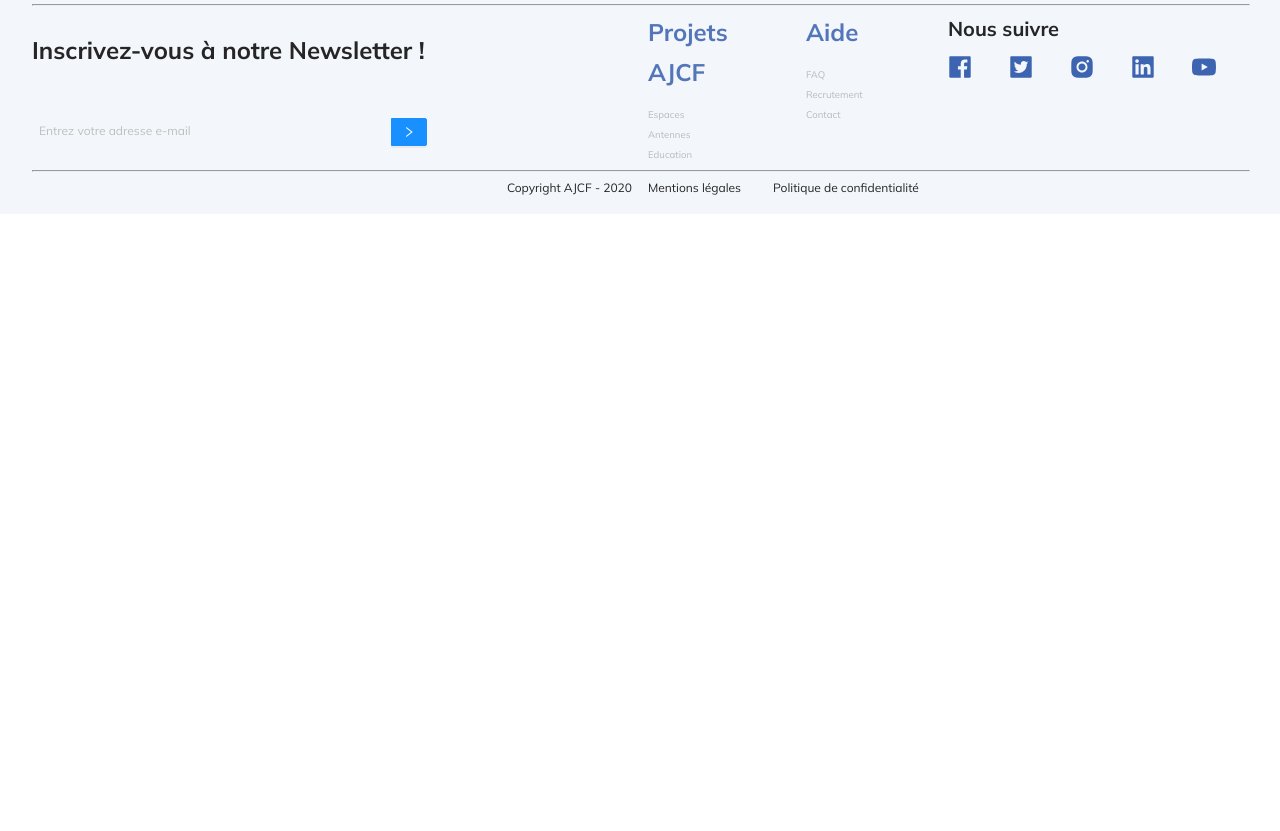
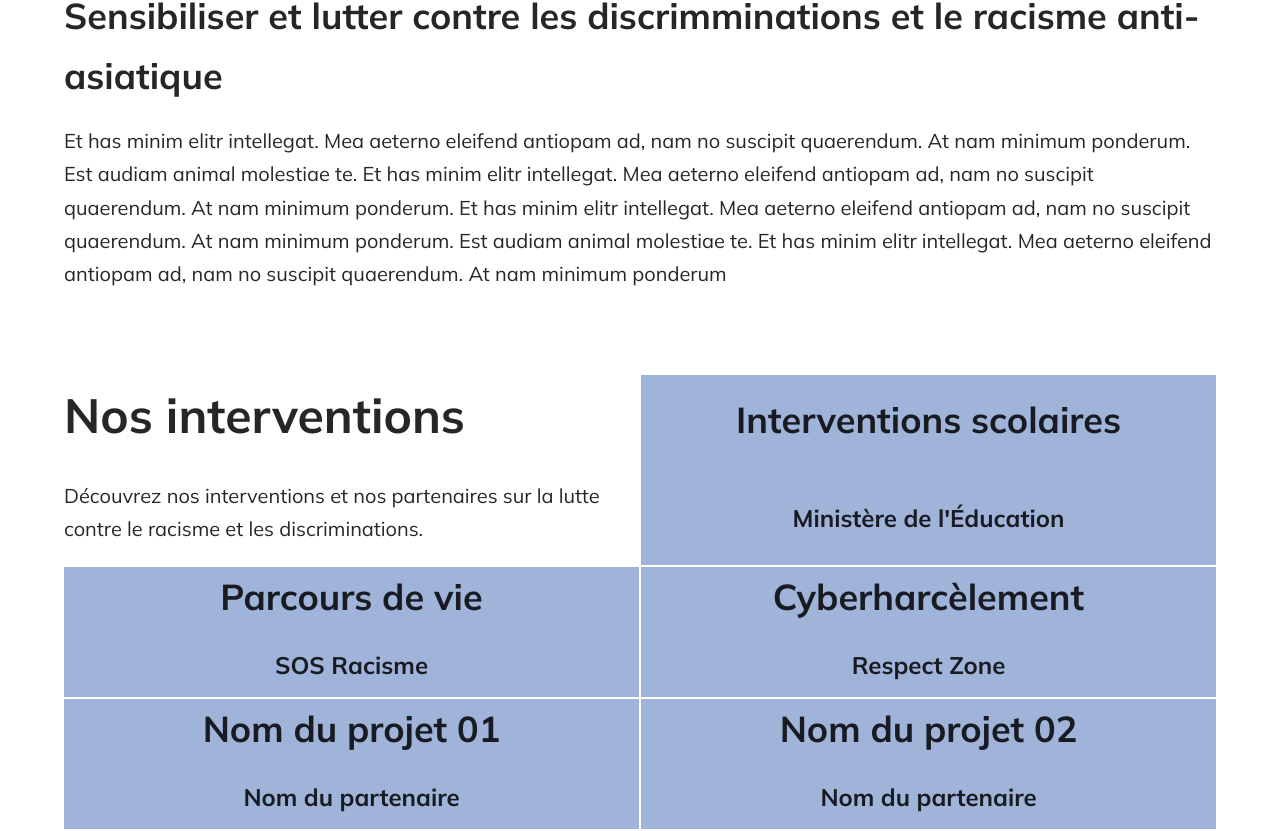
Before and after one commit to lajcf/ajcf, a Next.js app in the folder ajcf-new-site/: page /projets-ajcf/education-ajcf in a window 1280 px wide. Shown: the part 326-1157 px from the top of the page. Before the commit the page ends 800 px from the top, so only its background shows below. Built offline with nearby package versions, Linux system fonts and the light colour scheme.

Commit message:
style: EducationAJCF/OurInterventions

```diff
--- /dev/null
+++ b/ajcf-new-site/components/ProjetsAJCF/EducationAJCFComponents/EducationAJCF.module.scss
@@ -0,0 +1,11 @@
+.ourInterventionsSection {
+  display: grid;
+  grid-template-columns: 1fr 1fr;
+  grid-auto-flow: row;
+  gap: 2px;
+  .interventionCard {
+    background-color: #a0b3d9;
+    display: grid;
+    place-items: center;
+  }
+}
--- /dev/null
+++ b/ajcf-new-site/components/ProjetsAJCF/EducationAJCFComponents/EducationAJCFContainer.tsx
@@ -0,0 +1,25 @@
+import React from "react";
+import { Layout } from "../../Layout/Layout";
+import { OurInterventions } from "./OurInterventions";
+
+export const EducationAJCFContainer = () => {
+  return (
+    <Layout>
+      <main>
+        <section>
+          <h1>Education AJCF</h1>
+          <h2>Sensibiliser et lutter contre les discrimminations et le racisme anti-asiatique</h2>
+          <p className="texte1">
+            Et has minim elitr intellegat. Mea aeterno eleifend antiopam ad, nam no suscipit quaerendum. At nam minimum
+            ponderum. Est audiam animal molestiae te. Et has minim elitr intellegat. Mea aeterno eleifend antiopam ad,
+            nam no suscipit quaerendum. At nam minimum ponderum. Et has minim elitr intellegat. Mea aeterno eleifend
+            antiopam ad, nam no suscipit quaerendum. At nam minimum ponderum. Est audiam animal molestiae te. Et has
+            minim elitr intellegat. Mea aeterno eleifend antiopam ad, nam no suscipit quaerendum. At nam minimum
+            ponderum
+          </p>
+        </section>
+        <OurInterventions />
+      </main>
+    </Layout>
+  );
+};
--- /dev/null
+++ b/ajcf-new-site/components/ProjetsAJCF/EducationAJCFComponents/OurInterventions.tsx
@@ -0,0 +1,44 @@
+import React from "react";
+import styles from "./EducationAJCF.module.scss";
+
+const interventionsContent = [
+  {
+    name: "Interventions scolaires",
+    partnerName: "Ministère de l'Éducation",
+  },
+  {
+    name: "Parcours de vie",
+    partnerName: "SOS Racisme",
+  },
+  {
+    name: "Cyberharcèlement",
+    partnerName: "Respect Zone",
+  },
+  {
+    name: "Nom du projet 01",
+    partnerName: "Nom du partenaire",
+  },
+  {
+    name: "Nom du projet 02",
+    partnerName: "Nom du partenaire",
+  },
+];
+
+export const OurInterventions = () => {
+  return (
+    <section className={styles.ourInterventionsSection}>
+      <div>
+        <h1>Nos interventions</h1>
+        <p className="texte1">
+          Découvrez nos interventions et nos partenaires sur la lutte contre le racisme et les discriminations.
+        </p>
+      </div>
+      {interventionsContent.map((interventionContent) => (
+        <div key={interventionContent.name} className={styles.interventionCard}>
+          <h2>{interventionContent.name}</h2>
+          <h3>{interventionContent.partnerName}</h3>
+        </div>
+      ))}
+    </section>
+  );
+};
--- a/ajcf-new-site/pages/projets-ajcf/education-ajcf.tsx
+++ b/ajcf-new-site/pages/projets-ajcf/education-ajcf.tsx
@@ -1,10 +1,6 @@
 import React from "react";
-import { Layout } from "../../components/Layout/Layout";
+import { EducationAJCFContainer } from "../../components/ProjetsAJCF/EducationAJCFComponents/EducationAJCFContainer";
 
 export default () => {
-  return (
-    <Layout>
-      <div>Nos interventions</div>
-    </Layout>
-  );
+  return <EducationAJCFContainer />;
 };
```
